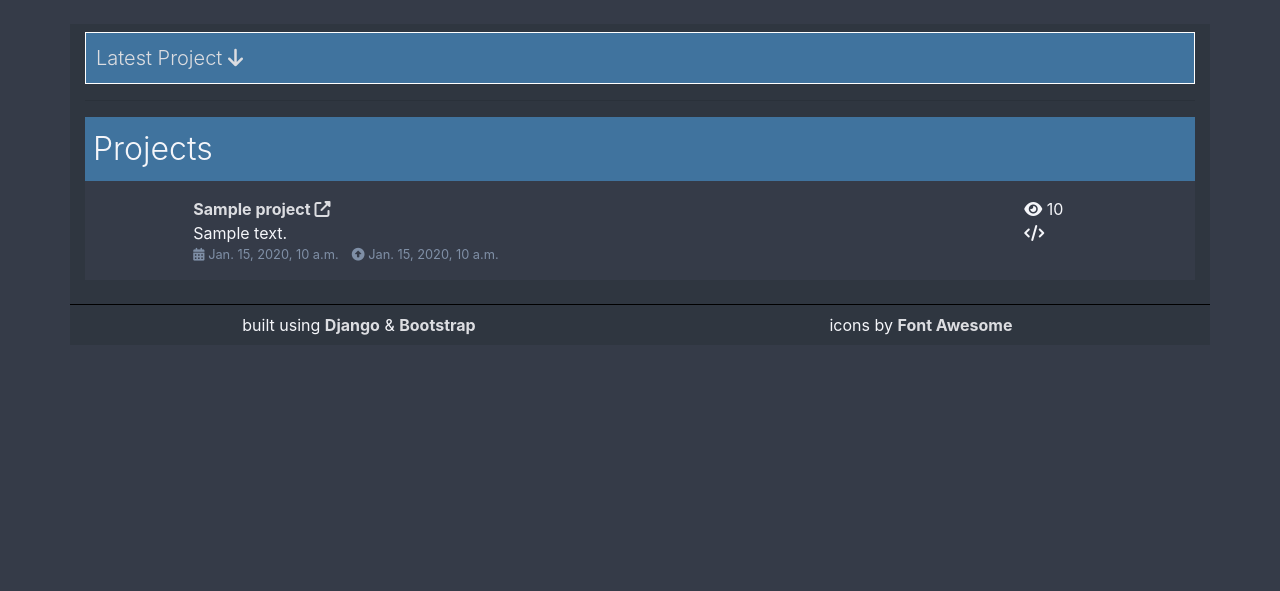
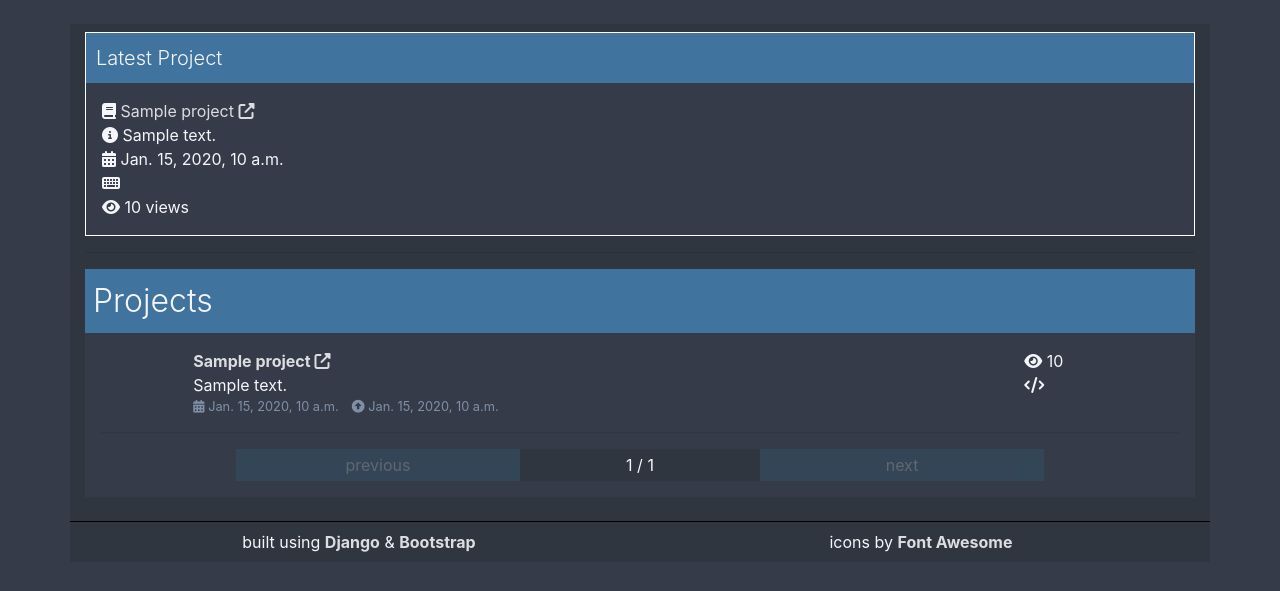
Before and after one commit to AmazonPriime/Portfolio, a Django app: page /projects/ in a window 1280 px wide. Shown: the part 56-647 px from the top of the page. Run offline with Django 3.2, Linux system fonts and the light colour scheme; tables that the repository leaves empty hold one stand-in row (values such as "Sample post"); some libraries are stand-ins or nearby versions.

Commit message:
Added pagnation for the projects and blog

```diff
--- a/portfolio/blog/admin.py
+++ b/portfolio/blog/admin.py
@@ -1,8 +1,5 @@
 from django.contrib import admin
 from blog.models import Post, View
 
-class PostAdmin(admin.ModelAdmin):
-    prepopulated_fields = {"title_slug" : ("title",)}
-
-admin.site.register(Post, PostAdmin)
+admin.site.register(Post)
 admin.site.register(View)
--- a/portfolio/populate_projects.py
+++ b/portfolio/populate_projects.py
@@ -76,6 +76,7 @@ def add_projects(projects):
         project_obj.date_created = projects[project]['date_c']
         project_obj.date_updated = projects[project]['date_u']
         project_obj.language = language
+        project_obj.language_str = str(projects[project]['langs'])
         project_obj.stars = projects[project]['stars']
         project_obj.watchers = projects[project]['watchers']
         project_obj.save()
--- a/portfolio/projects/admin.py
+++ b/portfolio/projects/admin.py
@@ -1,5 +1,6 @@
 from django.contrib import admin
-from projects.models import Project, View
+from projects.models import Project, View, Language
 
 admin.site.register(Project)
 admin.site.register(View)
+admin.site.register(Language)
--- a/portfolio/projects/models.py
+++ b/portfolio/projects/models.py
@@ -15,6 +15,7 @@ class Project(models.Model):
     date_created = models.DateTimeField(default = datetime.now)
     date_updated = models.DateTimeField(default = datetime.now)
     language = models.ForeignKey(Language, on_delete = models.CASCADE, blank = True, null = True)
+    language_str = models.CharField(max_length = 256, default = '[]')
     stars = models.IntegerField(default = 0)
     watchers = models.IntegerField(default = 0)
     views = models.IntegerField(default = 0)
--- a/portfolio/projects/views.py
+++ b/portfolio/projects/views.py
@@ -1,10 +1,15 @@
 from django.shortcuts import render
 from django.http import HttpResponseRedirect
+from django.core.paginator import Paginator
 from projects.models import Project, View
 
 def index(request):
     context_dict = {}
-    context_dict['projects'] = Project.objects.all().order_by('-date_updated')
+    projects = Project.objects.all().order_by('-date_updated')
+    paginator = Paginator(projects, 7)
+    page_number = request.GET.get('page')
+    page_obj = paginator.get_page(page_number)
+    context_dict['page_obj'] = page_obj
     return render(request, 'projects/projects.html', context_dict)
 
 def views(request, name):
--- a/portfolio/static/style.css
+++ b/portfolio/static/style.css
@@ -95,3 +95,25 @@ body {
 .latest {
   border: 1px solid white;
 }
+
+.pagnation-bar {
+  width: 75%;
+  margin: 0 auto;
+  background-color: rgba(47, 54, 64,1.0);
+}
+
+@media only screen and (max-width: 770px) {
+  .pagnation-bar {
+    width: 100%;
+  }
+}
+
+.pagnation-btn {
+  background-color: rgba(64, 115, 158,1.0);
+  height: 100%;
+  padding: 0.25em;
+}
+
+.disabled {
+  opacity: 25%;
+}
--- a/portfolio/templates/base.html
+++ b/portfolio/templates/base.html
@@ -12,6 +12,9 @@
     <link rel="stylesheet" href="{% static 'style.css' %}">
     <!-- JS -->
     <script src="https://kit.fontawesome.com/3ff899eb73.js" crossorigin="anonymous"></script>
+    <!-- Google Charts -->
+    <!--Load the AJAX API-->
+    <script type="text/javascript" src="https://www.gstatic.com/charts/loader.js"></script>
     {% update_visitors request %}
   </head>
 
--- a/portfolio/templates/blog/addpost.html
+++ b/portfolio/templates/blog/addpost.html
@@ -6,7 +6,7 @@
     Add Blog Post
   </div>
   <div class="info-content">
-    <form id="post_form" method="post" action="{% url 'add_blog_post' %}">
+    <form id="new_post" method="post" action="{% url 'add_blog_post' %}">
       {% for message in messages %}
         <div class="alert alert-danger">
           <a class="close" href="#" data-dismiss="alert">×</a>
--- a/portfolio/templates/blog/blog.html
+++ b/portfolio/templates/blog/blog.html
@@ -18,8 +18,8 @@
     {% endif %}
   </div>
   <div class="info-content">
-    {% if posts %}
-      {% for post in posts %}
+    {% if page_obj %}
+      {% for post in page_obj %}
         <div class="row item-content">
           <div class="col-sm">
             <span class="item-title"><a href="{% url 'blog_post' post.id %}" class="link">{{ post.title }}</a></span><br>
@@ -47,6 +47,8 @@
         </div>
         {% if not forloop.last %} <hr> {% endif %}
       {% endfor %}
+      <hr>
+      {% include 'pagnation.html' with page_obj=page_obj %}
     {% else %}
       <strong>No posts here yet, hmm, probs an error people with blogs always need that obligatory 'hello world' first blog post.
     {% endif %}
--- /dev/null
+++ b/portfolio/templates/pagnation.html
@@ -0,0 +1,33 @@
+<div class="text-center pagnation-bar">
+    <div class="row">
+    <div class="col">
+        {% if page_obj.has_previous %}
+        <div class="pagnation-btn">
+            <a class="link" href="?page={{ page_obj.previous_page_number }}">previous</a>
+        </div>
+        {% else %}
+        <div class="pagnation-btn disabled">
+            <span>previous</span>
+        </div>
+        {% endif %}
+    </div>
+
+    <div class="col-3">
+        <div style="padding: 0.25em">
+        {{ page_obj.number }} / {{ page_obj.paginator.num_pages }}
+        </div>
+    </div>
+
+    <div class="col">
+        {% if page_obj.has_next %}
+        <div class="pagnation-btn">
+            <a class="link" href="?page={{ page_obj.next_page_number }}">next</a>
+        </div>
+        {% else %}
+        <div class="pagnation-btn disabled">
+            <span>next</span>
+        </div>
+        {% endif %}
+    </div>
+    </div>
+</div>
--- a/portfolio/templates/projects/newest.html
+++ b/portfolio/templates/projects/newest.html
@@ -1,10 +1,8 @@
 {% load latest %}
 {% get_newest_project as project %}
 <div class="latest">
-    <div class="lead info-bar">
-        <a class="link" data-toggle="collapse" href="#latestCollapse">Latest Project <i class="fas fa-arrow-down"></i></a>
-    </div>
-    <div class="info-content collapse" id="latestCollapse">
+    <div class="lead info-bar">Latest Project</div>
+    <div class="info-content">
         <span data-toggle="tooltip" title="Project Title"><i class="fas fa-book"></i> <a class="link" href="{% url 'project_views' project.name %}" target="_blank">{{ project.name }} <i class="fas fa-external-link-alt"></i></a></span> <br>
         <span data-toggle="tooltip" title="Project Description"><i class="fas fa-info-circle"></i> {{ project.description }}</span> <br>
         <span data-toggle="tooltip" title="Project Created"><i class="fas fa-calendar-alt"></i> {{ project.date_created }}</span> <br>
--- a/portfolio/templates/projects/projects.html
+++ b/portfolio/templates/projects/projects.html
@@ -5,8 +5,8 @@
   {% include 'projects/newest.html' %} <hr>
   <div class="lead info-bar content-header">Projects</div>
   <div class="info-content">
-    {% if projects %}
-      {% for project in projects %}
+    {% if page_obj %}
+      {% for project in page_obj %}
         <div class="row item-content">
           <div class="col-sm-1 text-center sm-hide" data-toggle="tooltip" title="{{ project.language }}">
             {% if project.language|lower == "html" or project.language|lower == "css" %}
@@ -40,8 +40,8 @@
         </div>
         {% if not forloop.last %} <hr> {% endif %}
       {% endfor %}
-    {% else %}
-      <strong>No projects :'( probs an error, otherwise give me motivation :)</strong>
+      <hr>
+      {% include 'pagnation.html' with page_obj=page_obj %}
     {% endif %}
   </div>
 {% endblock %}
```
Also changed, not shown: portfolio/blog/models.py (+1 -6 lines), portfolio/blog/views.py (+6 -1 lines), portfolio/portfolio/views.py (+12 -0 lines), portfolio/templates/index.html (+37 -9 lines), portfolio/blog/migrations/0001_initial.py, portfolio/projects/migrations/0001_initial.py.
